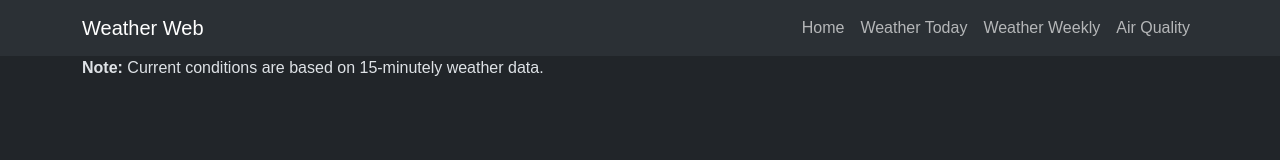
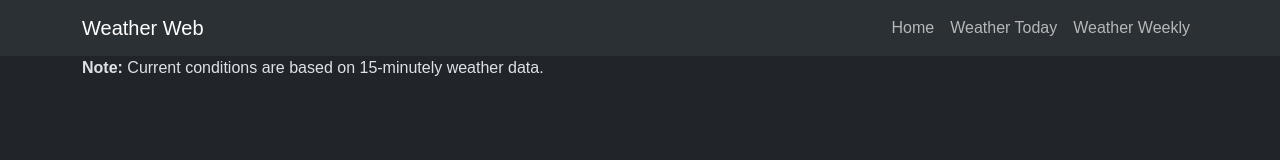
Before and after one commit to IacopoC/weather-web, a Vue app: page / in a window 1280 px wide. Shown: the top 160 px of the page. Built offline with nearby package versions, Linux system fonts and the light colour scheme; no server answers; a web font is replaced by a local one.

Commit message:
rimossa voce menu.

```diff
--- a/src/components/Navigation.vue
+++ b/src/components/Navigation.vue
@@ -15,9 +15,6 @@ export default {
     <li class="nav-item">
       <a class="nav-link" href="#weatherweekly">Weather Weekly</a>
     </li>
-    <li class="nav-item">
-      <a class="nav-link" href="#airquality">Air Quality</a>
-    </li>
   </ul>
 </template>
 
```
